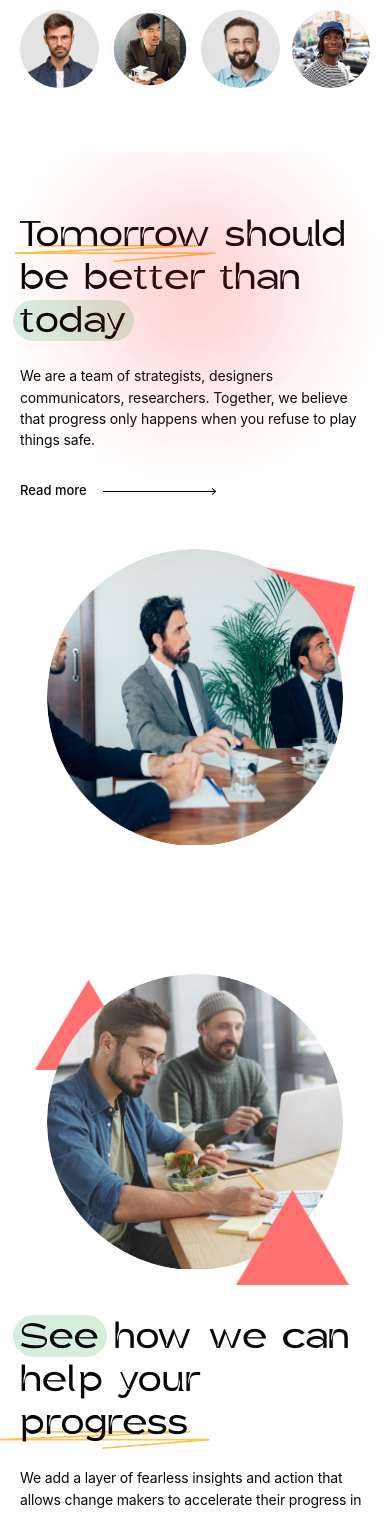
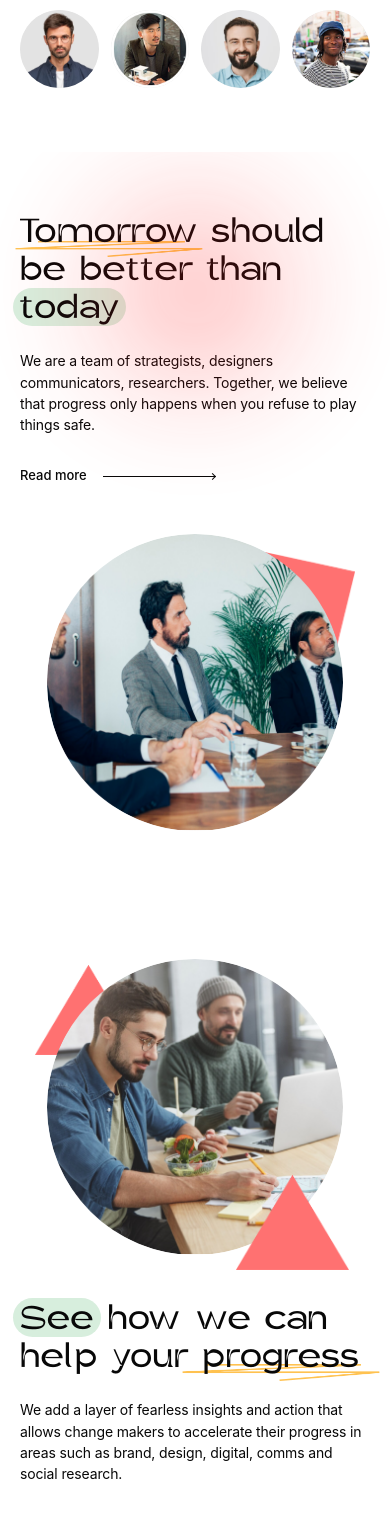
Before and after one commit to Yashwardhan-singh-thakur/elementum-assignment, a React (Vite) app: page / in a window 390 px wide. Shown: the part 471-1984 px from the top of the page. Built offline with nearby package versions, Linux system fonts and the light colour scheme.

Commit message:
final commit

```diff
--- a/src/components/ServiceRow.jsx
+++ b/src/components/ServiceRow.jsx
@@ -7,8 +7,7 @@ function ServiceRow({ service }) {
       <p className="col-start-1 whitespace-pre-line text-[11px] leading-[1.4] sm:text-xs md:text-[13px] lg:text-[20px]">
         {service.category}
       </p>
-      <h3 className="relative z-2 col-span-full row-start-2 font-gerbil  font-normal tracking-[-0.035em] tracking-wide transition-transform duration-[180ms] group-hover:translate-x-2 group-focus-visible:translate-x-2 sm:col-auto sm:row-auto text-[19.9px] sm:text-[18.8px] md:text-[23.8px]  lg:text-[35px] xl:text-[42px] lg:leading-none ">
-        {/* md:text-[clamp(34px,4.4vw,42px)]  */}
+      <h3 className="relative z-2 col-span-full row-start-2 font-gerbil  font-normal tracking-[-0.035em] tracking-wide transition-transform duration-[180ms] group-hover:translate-x-2 group-focus-visible:translate-x-2 sm:col-auto sm:row-auto text-[17px] sm:text-[18.8px] md:text-[23.8px]  lg:text-[35px] xl:text-[42px] lg:leading-none ">
         {service.title}
         {service.decorated && (
           <img
--- a/src/sections/ProgressSection.jsx
+++ b/src/sections/ProgressSection.jsx
@@ -29,7 +29,7 @@ function ProgressSection() {
         </div>
 
         <div className="static z-[2] w-full max-w-[620px] md:max-w-none lg:absolute lg:top-[145px] lg:left-[678px] lg:w-[600px] lg:max-[1200px]:left-[56%] lg:max-[1200px]:w-[44%]">
-          <h2 className="m-0 origin-left font-gerbil  font-normal tracking-[-0.042em] tracking-wide text-[30px]  sm:text-[34px] md:text-[25px] lg:scale-x-90 lg:text-[34px] leading-[43px] sm:leading-[50px] md:leading-[35px] lg:leading-[50px] ">
+          <h2 className="m-0 origin-left font-gerbil  font-normal tracking-[-0.042em] tracking-wide text-[28px]  sm:text-[34px] md:text-[25px] lg:scale-x-90 lg:text-[34px] leading-[38px] sm:leading-[50px] md:leading-[35px] lg:leading-[50px] ">
             <HighlightText
               color="mint"
               className="before:-left-[0.25em] before:h-[1.40em] before:bottom-[0.15em] "
--- a/src/sections/TomorrowSection.jsx
+++ b/src/sections/TomorrowSection.jsx
@@ -14,7 +14,7 @@ function TomorrowSection() {
 
       <div className="relative mx-auto grid h-auto w-[min(calc(100%_-_40px),700px)] gap-12 sm:w-[min(calc(100%_-_64px),700px)] sm:gap-14 md:grid-cols-[minmax(0,1fr)_minmax(280px,0.85fr)] md:items-center md:gap-8 lg:block lg:h-full lg:w-[min(calc(100%_-_64px),1158px)]">
         <div className="static z-[1] w-full max-w-[620px] md:max-w-none lg:absolute lg:top-[250px] lg:left-0 lg:w-[680px] lg:max-[1200px]:w-[53%]">
-          <h2 className="m-0 font-gerbil  font-normal tracking-[-0.042em] tracking-wide text-[30px] sm:text-[34px] md:text-[25px] lg:text-[34px]  leading-[43px] sm:leading-[50px] md:leading-[35px] lg:leading-[50px] ">
+          <h2 className="m-0 font-gerbil  font-normal tracking-[-0.042em] tracking-wide text-[28px] sm:text-[34px] md:text-[25px] lg:text-[34px]  leading-[38px] sm:leading-[50px] md:leading-[35px] lg:leading-[50px] ">
             <UnderlinedText className="after:left-1/2  after:-bottom-[0.10em]  after:h-[0.59em] after:w-[105%] after:-translate-x-1/2">
               Tomorrow
             </UnderlinedText>{" "}
```
